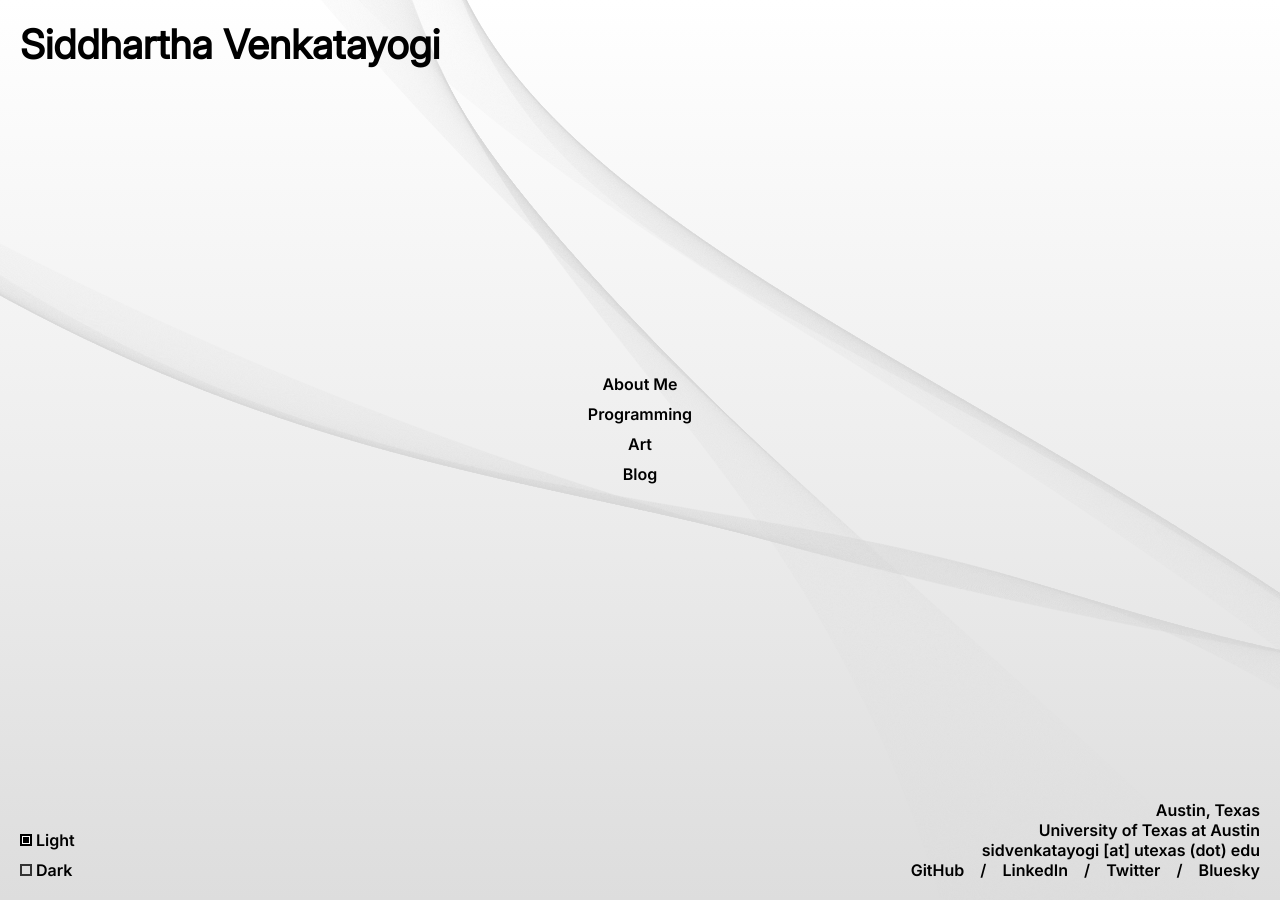
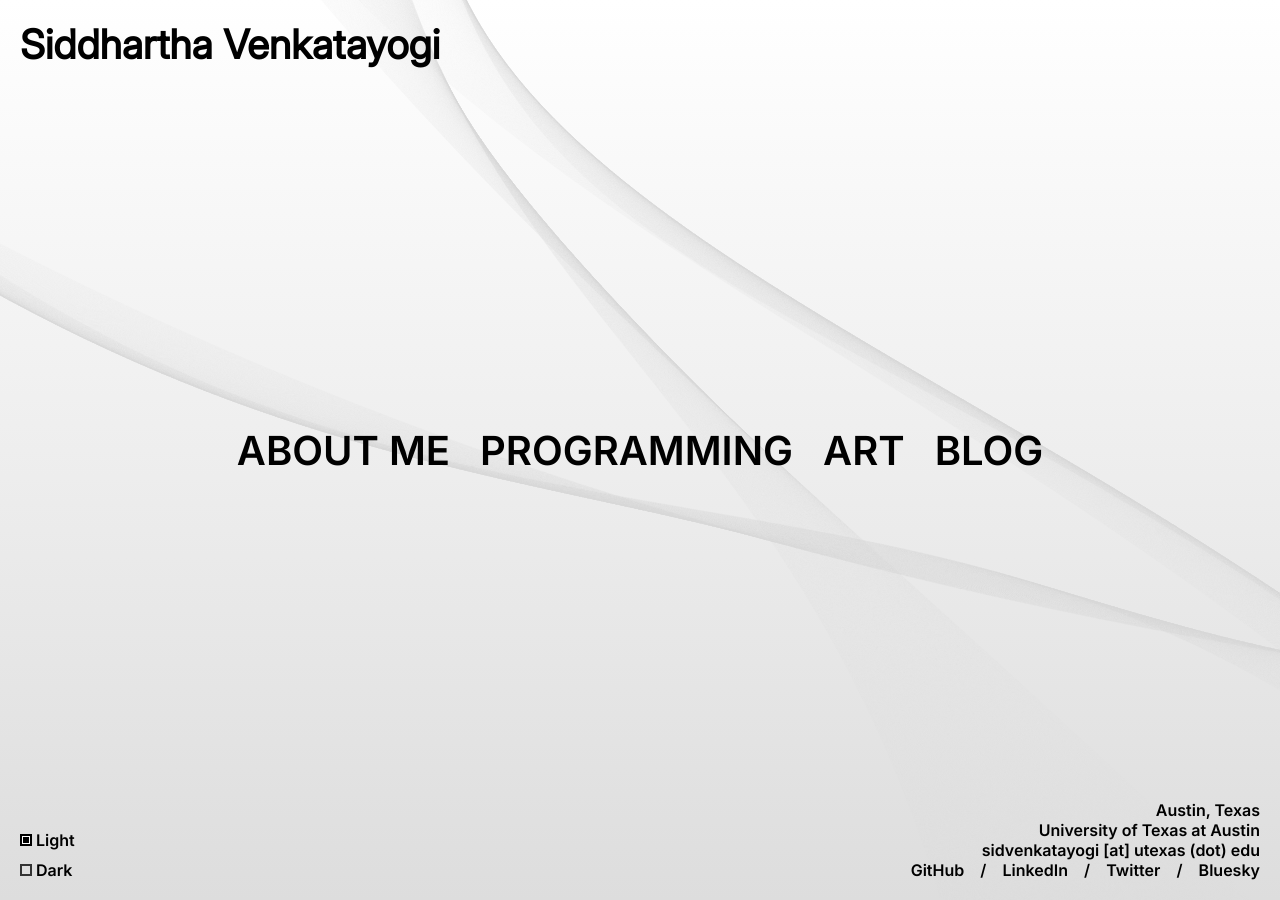
Before and after one commit to sidvenkatayogi/sidvenkatayogi.github.io, a Jekyll site: the page built from index.html, in a window 1280 px wide. Built offline with Jekyll 4.4.1, drawn with Linux system fonts in a browser that asks for light colours.

Commit message:
center nav bar

```diff
--- a/_sass/main.scss
+++ /dev/null
@@ -1,116 +0,0 @@
----
----
-
-// No @use "minima/..."; statements here to avoid conflicts.
-// All styles are explicitly defined.
-
-html,
-body {
-    height: 100%;
-    margin: 0;
-    padding: 0;
-    font-family: sans-serif;
-    background-color: #fff;
-    color: #000;
-}
-
-.container {
-    display: flex;
-    flex-direction: column;
-    min-height: 100vh;
-    position: relative; /* For fixed positioning context */
-}
-
-.wrapper {
-    max-width: 800px; /* Your desired content width */
-    margin: 0 auto; /* Center the wrapper */
-    padding: 0 30px; /* Padding on sides for content */
-    flex-grow: 1; /* Allows content to take available space */
-    padding-top: 150px; /* Space for fixed header */
-    padding-bottom: 100px; /* Space for fixed footer */
-}
-
-.header {
-    position: fixed;
-    top: 20px;
-    left: 20px;
-    z-index: 1000;
-}
-
-.header h1 {
-    margin: 0;
-}
-
-.header nav ul {
-    list-style: none;
-    padding: 0;
-    margin: 10px 0 0 0;
-}
-
-.header nav ul li a {
-    text-decoration: none;
-    color: #000;
-    display: block;
-    padding: 5px 0;
-}
-
-.content {
-    /* No specific margins here, wrapper handles centering and padding */
-}
-
-
-
-.footer {
-    position: fixed;
-    bottom: 20px;
-    right: 20px;
-    text-align: right;
-    z-index: 1000;
-}
-
-.footer p {
-    margin: 5px 0;
-}
-
-
-.footer a {
-    color: #000;
-    text-decoration: none;
-}
-
-.two-column-layout {
-    display: flex;
-    flex-wrap: wrap; /* Allow columns to wrap on smaller screens */
-    max-width: 900px; /* Adjust as needed to control the overall width of the two columns */
-    margin-left: 5%; /* Shift the entire block a little to the left */
-    margin-right: auto; /* Allow it to remain responsive */
-}
-
-.left-column {
-    flex: 1; /* Take up available space */
-    min-width: 300px; /* Minimum width for the column */
-    text-align: center; /* Center align text within the column */
-    padding-right: 20px; /* Add some spacing between columns */
-}
-
-.left-column h1 {
-    text-align: center;
-}
-
-.right-column {
-    flex: 1; /* Take up available space */
-    min-width: 300px; /* Minimum width for the column */
-}
-
-/* Responsive adjustments */
-@media (max-width: 768px) {
-    .two-column-layout {
-        flex-direction: column; /* Stack columns vertically on small screens */
-        margin-left: auto; /* Center the block on small screens */
-        margin-right: auto;
-    }
-    .left-column, .right-column {
-        padding-right: 0;
-        width: 100%;
-    }
-}
--- a/assets/css/main.scss
+++ b/assets/css/main.scss
@@ -123,19 +123,35 @@ h6 {
 }
 
 .home-page .header nav {
-    position: fixed;
+    position: fixed; /* Position nav independently */
     top: 50%;
     left: 50%;
-    transform: translate(-50%, -70%);
-    width: 100%;
+    transform: translate(-50%, -50%);
+    width: 100%; /* Occupy full width to center content */
+    text-align: center; /* Fallback for centering */
+    z-index: 4; /* Ensure it's above other elements if needed */
 }
 
 .home-page .header nav ul {
+    display: flex;
     justify-content: center;
+    margin: 0;
+    padding: 0;
 }
 
 .home-page .header nav ul li {
-    justify-content: center;
+   display: inline-block;
+   margin: 0 15px;
+}
+
+.home-page .header nav ul li a {
+    font-size: 2.5em;
+    text-transform: uppercase;
+    font-weight: bold;
+}
+
+.home-page .wrapper {
+    padding-top: 0;
 }
 
 .header h1 a {
```
Also changed, not shown: _sass/dummy.txt (deleted), 3 other files.
